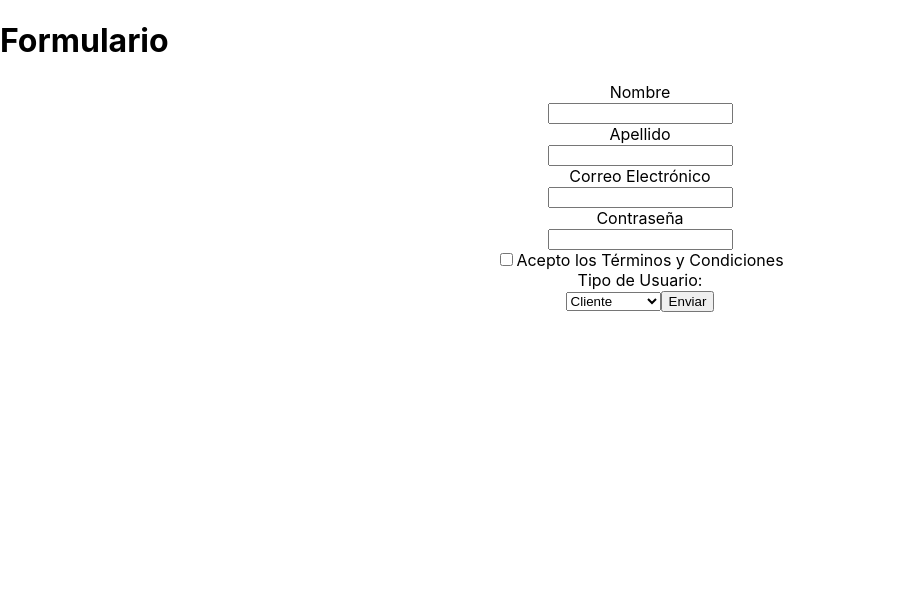
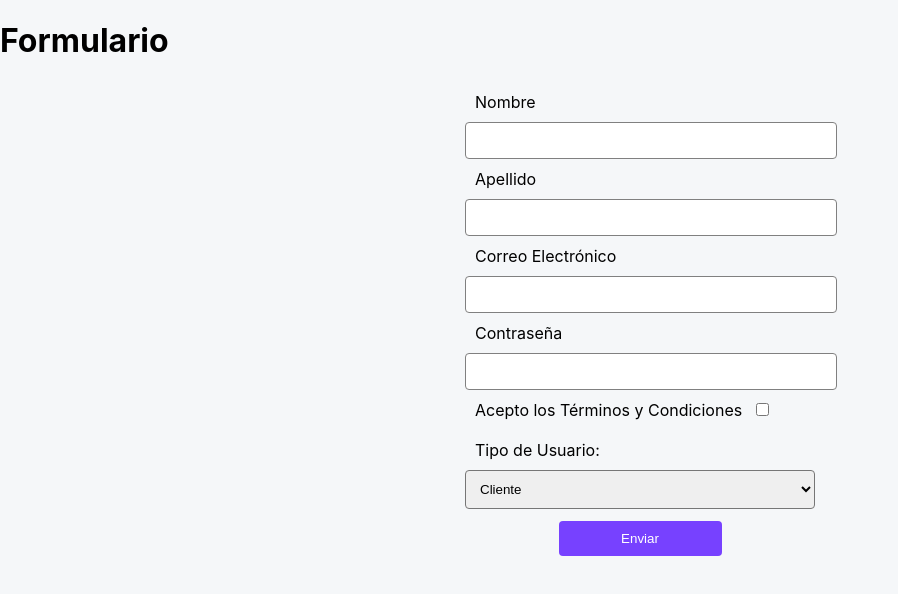
Before and after one commit to carosalazar28/study-top-zone, a React (Create React App) app: page / in a window 1280 px wide. Shown: the top 594 px of the page, without its empty margins (0-898 px from the left). Built offline with nearby package versions, Linux system fonts and the light colour scheme.

Commit message:
add styles for component Form from Form.css (#1) (#2)
* add styles for component Form from Form.css

* add background color

Co-authored-by: Carolina Salazar <65572735+carosalazar28@users.noreply.github.com>

```diff
--- a/src/App.js
+++ b/src/App.js
@@ -1,5 +1,6 @@
 import React from 'react'
 import Form from './Components/Form'
+import './App.css'
 
 function App () {
     return (
--- a/src/Components/Form.js
+++ b/src/Components/Form.js
@@ -1,6 +1,5 @@
 import React from 'react'
-import App from '../App.css'
-
+import './styles/Form.css'
 class Form extends React.Component {
   state = {
     name: '',
@@ -12,7 +11,7 @@ class Form extends React.Component {
   }
 
   handleChange = (e) => {
-    const { name, lastName, email, password, terms, userType, type, checked, value } = e.target
+    const { name, type, checked, value } = e.target
     this.setState({ [name]: type === 'checkbox' ? checked : value })
   }
 
@@ -33,69 +32,93 @@ class Form extends React.Component {
     console.log(this.state)
     return(
       <form
-        className='App'
+        className='Form'
         onSubmit={this.handleSubmit}
       >
+        <span>
           <label
+            className='Form__name-label'
             htmlFor='name'
           >
             Nombre
           </label>
           <input
+            className='Form__name-input'
             id='name'
             type='text'
             name='name'
             value={this.name}
             onChange={this.handleChange}
           />
+        </span>
+        <span>
           <label
+            className='Form__lastName-label'
             htmlFor='lastName'
           >
             Apellido
           </label>
           <input
+            className='Form__lastName-input'
             id='lastName'
             type='text'
             name='lastName'
             value={this.lastName}
             onChange={this.handleChange}
           />
+        </span>
+        <span>
           <label
+            className='Form__email-label'
             htmlFor='email'
           >
             Correo Electrónico
           </label>
           <input
+            className='Form__email-input'
             id='email'
             type='email'
             name='email'
             value={this.email}
             onChange={this.handleChange}
           />
+        </span>
+        <span>
           <label
+            className='Form__password-label'
             htmlFor='password'
           >
             Contraseña
           </label>
           <input
+            className='Form__password-input'
             id='password'
             type='password'
             name='password'
             value={this.pasword}
             onChange={this.handleChange}
           />
+        </span>
+        <span>
           <label
+            className='Form__terms-label'
             htmlFor='terms'
-        ><input
+          >
+            Acepto los Términos y Condiciones
+          </label>
+          <input
+            className='Form__terms-input'
             id='terms'
             type='checkbox'
             name='terms'
             value={this.terms}
             onChange={this.handleChange}
           />
-          Acepto los Términos y Condiciones
-        </label>
-        <label>Tipo de Usuario:
+        </span>
+        <span>
+          <label
+            className='Form__userType-label'
+          >Tipo de Usuario:
           </label>
           <select
             id='userType'
@@ -110,10 +133,14 @@ class Form extends React.Component {
               Restaurante
             </option>
           </select>
+        </span>
+        <span className='Form__subtmit-span'>
           <input
+            className='Form__submit-input'
             type='submit'
             value='Enviar'
           />
+        </span>
       </form>
     )
   }
--- /dev/null
+++ b/src/Components/styles/Form.css
@@ -0,0 +1,36 @@
+.Form {
+  width: 350px;
+  margin: auto;
+}
+
+label,
+input,
+select {
+  width: 100%;
+  padding: 10px;
+  border-radius: 4px;
+}
+
+input {
+  border: 1px gray solid;
+}
+
+.Form__terms-input,
+.Form__terms-label {
+  width: fit-content;
+  display: inline-block;
+}
+
+.Form__subtmit-span {
+  display: flex;
+  justify-content: center;
+}
+
+.Form__submit-input {
+  width: 163px;
+  padding: 10px 40px;
+  border: none;
+  background-color: #7741ff;
+  color: white;
+  margin: 12px 0;
+}
--- a/src/index.css
+++ b/src/index.css
@@ -1,13 +1,14 @@
 body {
   margin: 0;
-  font-family: -apple-system, BlinkMacSystemFont, 'Segoe UI', 'Roboto', 'Oxygen',
-    'Ubuntu', 'Cantarell', 'Fira Sans', 'Droid Sans', 'Helvetica Neue',
+  font-family: -apple-system, BlinkMacSystemFont, "Segoe UI", "Roboto", "Oxygen",
+    "Ubuntu", "Cantarell", "Fira Sans", "Droid Sans", "Helvetica Neue",
     sans-serif;
   -webkit-font-smoothing: antialiased;
   -moz-osx-font-smoothing: grayscale;
+  background-color: #f5f7f9;
 }
 
 code {
-  font-family: source-code-pro, Menlo, Monaco, Consolas, 'Courier New',
+  font-family: source-code-pro, Menlo, Monaco, Consolas, "Courier New",
     monospace;
 }
```
Also changed, not shown: src/logo.svg (deleted). Lines whose indentation alone changed are shown as unchanged.
